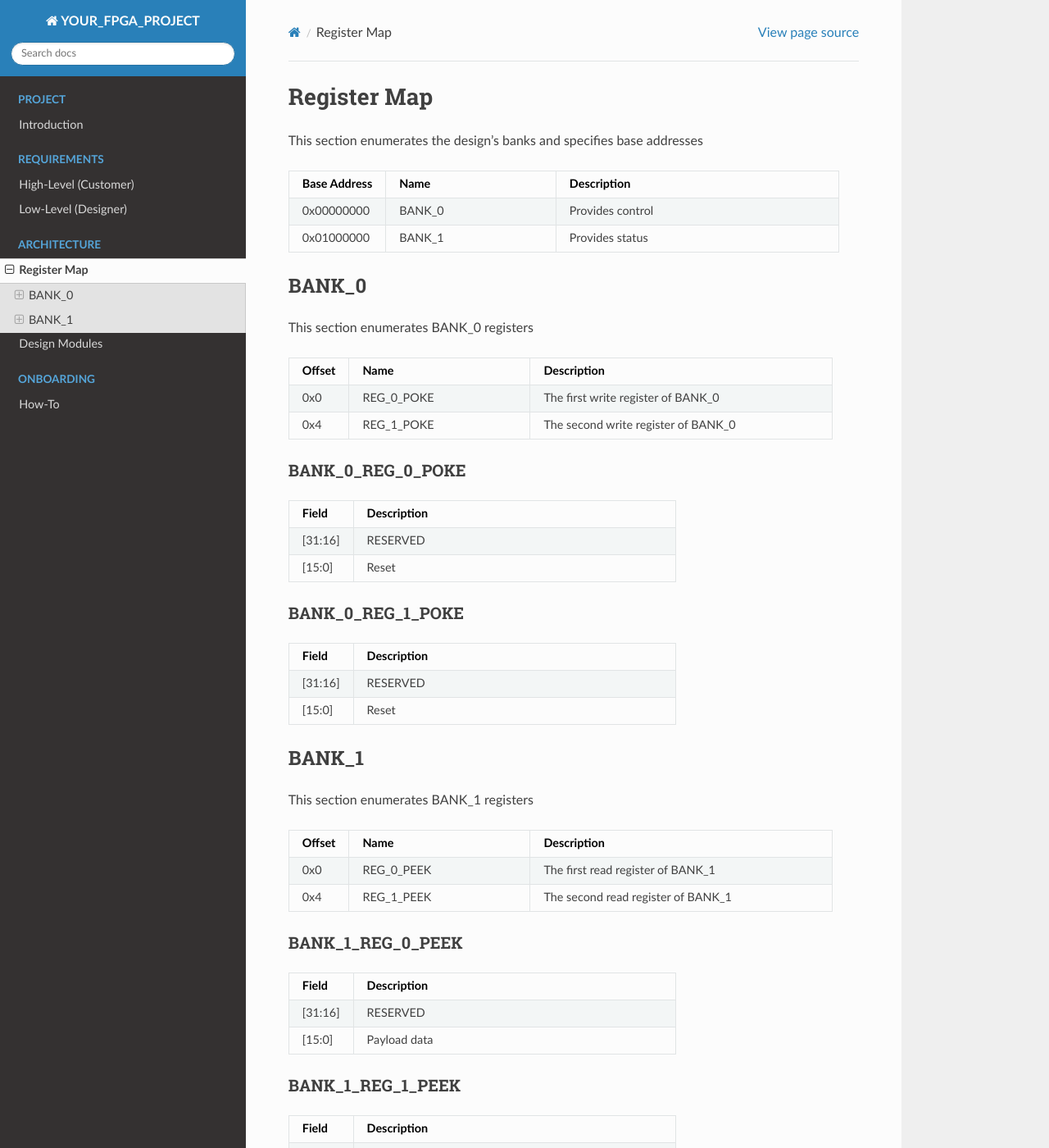
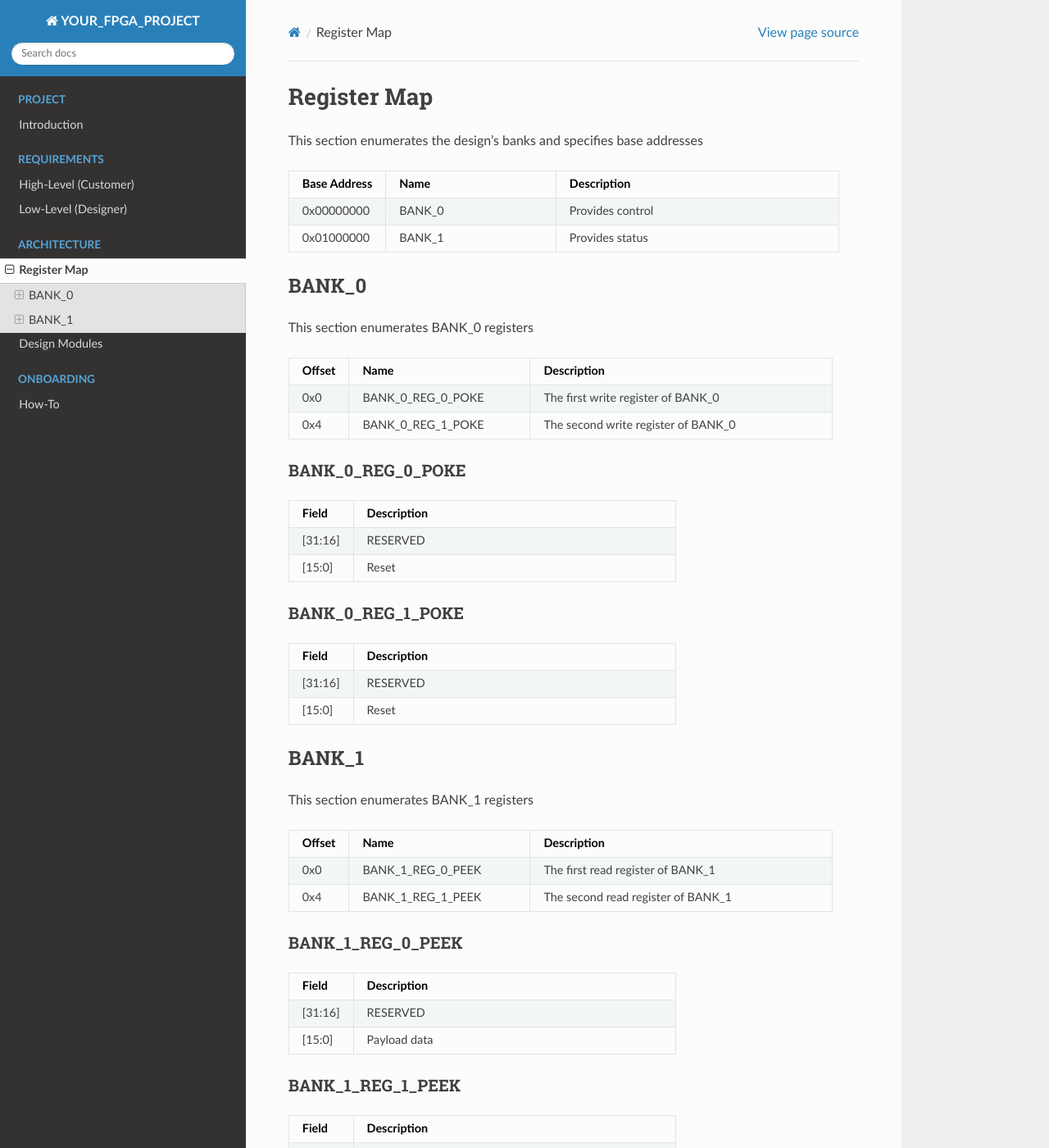
Before and after one commit to roajonny/common, a Sphinx documentation site: the page built from docs/source/architecture/register_map.rst, in a window 1280 px wide and 1400 px high. Shown: the whole window at 82% size. Built offline with Sphinx 7.4.7 and the Read the Docs theme 3.1.0, drawn with Linux system fonts in a browser that asks for light colours.

Commit message:
Updates register doc

```diff
--- a/docs/source/architecture/register_map.rst
+++ b/docs/source/architecture/register_map.rst
@@ -32,10 +32,10 @@
      - Name
      - Description
    * - 0x0
-     - REG_0_POKE
+     - BANK_0_REG_0_POKE
      - The first write register of BANK_0
    * - 0x4
-     - REG_1_POKE
+     - BANK_0_REG_1_POKE
      - The second write register of BANK_0
 
 BANK_0_REG_0_POKE
@@ -82,10 +82,10 @@
      - Name
      - Description
    * - 0x0
-     - REG_0_PEEK
+     - BANK_1_REG_0_PEEK
      - The first read register of BANK_1
    * - 0x4
-     - REG_1_PEEK
+     - BANK_1_REG_1_PEEK
      - The second read register of BANK_1
 
 BANK_1_REG_0_PEEK
```
